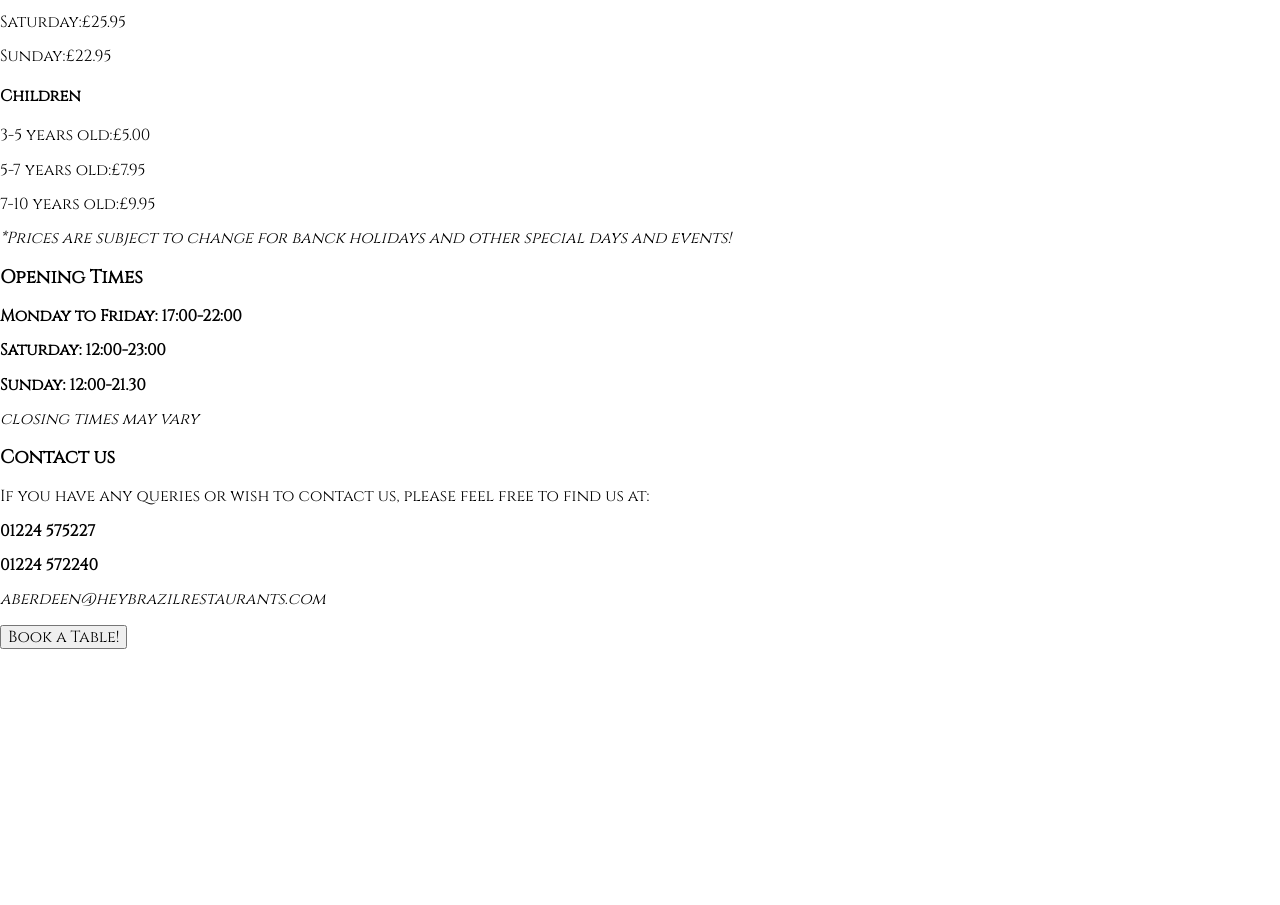
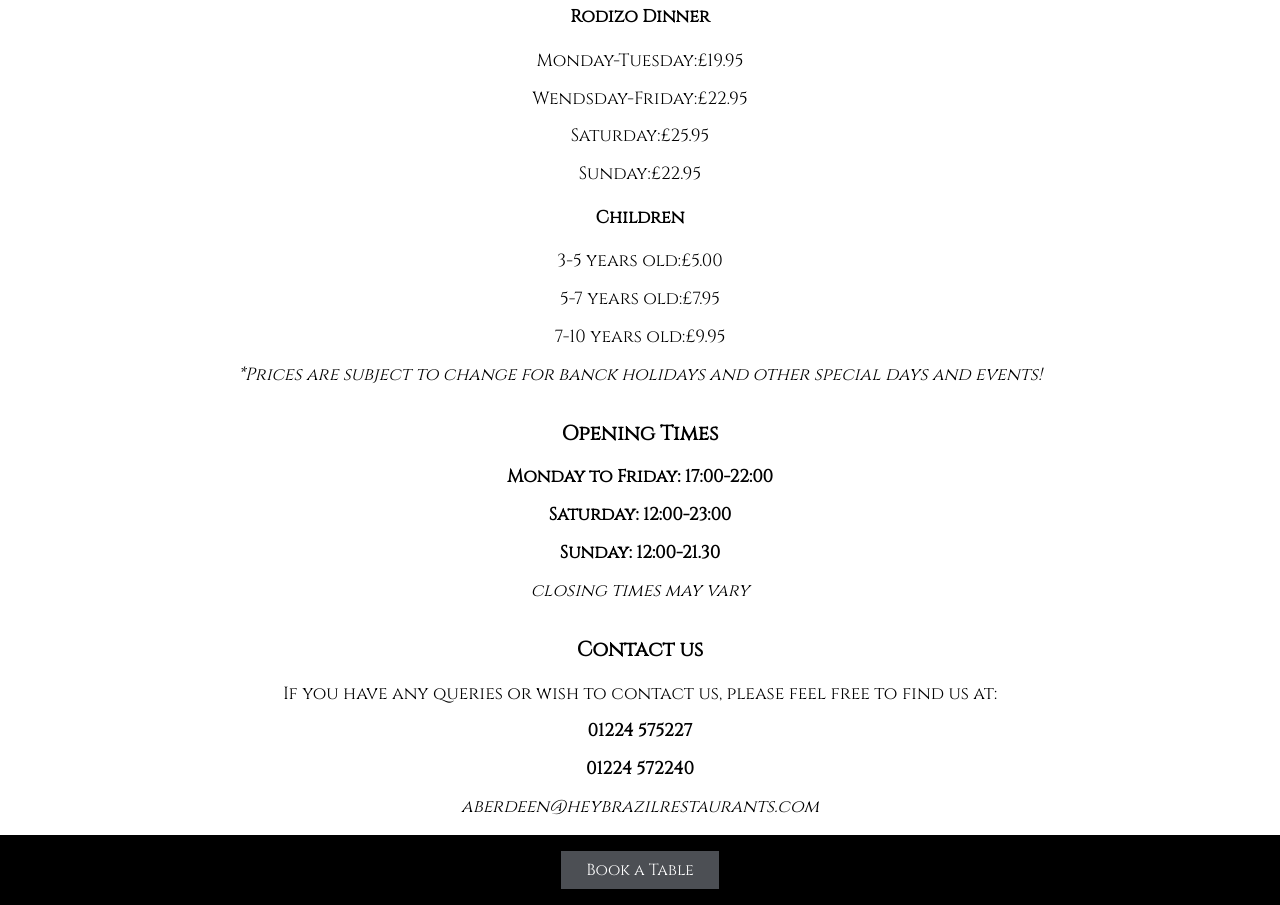
Before and after one commit to LorenzoLando/restaurant, a website: page app/index.html in a window 1280 px wide. Shown: the part 1519-2424 px from the top of the page. Before the commit the page ends 2168 px from the top, so only its background shows below. Drawn offline with Linux system fonts and the light colour scheme.

Commit message:
new mobile first design

```diff
--- /dev/null
+++ b/app/assets/styles/base/_main-container.css
@@ -0,0 +1,17 @@
+.main-container {
+
+	display: flex;
+	flex-direction: column;
+	@mixin atMedium {
+
+
+
+	}
+
+
+	@mixin atMedium {
+
+
+
+	}
+}
--- a/app/assets/styles/modules/_btn.css
+++ b/app/assets/styles/modules/_btn.css
@@ -1,20 +1,21 @@
+
 .btn {
+
 	display: inline-block;
 	background-color: black;
 	color: white;
-	padding: 10px 25px;
+	padding: 5px 15px;
 
-
-	@mixin atSmall {
-
-		background-color: blue;
-	}
 	@mixin atMedium {
 
-		background-color: yellow;
+		padding: 10px 25px;
+
 	}
-	@mixin atLarge {
 
-		background-color: green;
+	&__foot {
+
+		background-color: rgb(76, 79, 84);
+		color: white;
 	}
+
 }
--- /dev/null
+++ b/app/assets/styles/modules/_footer.css
@@ -0,0 +1,5 @@
+.footer {
+
+	background-color: black;
+	text-align: center;
+}
--- a/app/assets/styles/modules/_large-hero.css
+++ b/app/assets/styles/modules/_large-hero.css
@@ -12,8 +12,6 @@
 
 	&__text {
 
-
-
 		position: absolute;
 		top: 50%;
 		/*translate sposta l elemento sull asse verticale in base a una percentuale che al 100% e la sua altezza, quindi in questo caso
@@ -26,19 +24,36 @@
 
 	&__title {
 
-		font-weight: 300;
+		font-weight: 10;
 		color: ;
-		font-size: 4.8rem;
+		font-size: 3rem;
 		margin: 0;
+
+
+		@mixin atMedium {
+
+			font-weight: 18.75;
+			font-size: 4.8rem;
+
+		}
+
+
 	}
-
 
 	&__subtitle {
 
-		font-weight: 300;
+		font-weight: 100;
 		color: ;
-		font-size: 2.9rem;
+		font-size: 2rem;
 		margin: 0;
+
+		@mixin atMedium {
+
+			font-weight: 18.75;
+			font-size: 2.9rem;
+
+		}
+
 	}
 
 	&__description {
@@ -49,5 +64,20 @@
 		max-width: 30rem;
 		margin-left: auto;
 		margin-right: auto;
+
+		@mixin atMedium {
+
+			font-weight: 100;
+			font-size: 1.875rem;
+
+		}
+
+
+
+
+
 	}
+
+
+
 }
--- a/app/assets/styles/modules/_main-nav.css
+++ b/app/assets/styles/modules/_main-nav.css
@@ -10,21 +10,14 @@
 
 	margin: 0;
 	padding: 0;
-	display: flex;
-	flex-direction: row;
-	justify-content: space-between;;
 
-		li {
+	@mixin atMedium {
 
-
-
+			display: flex;
+			flex-direction: row;
+			justify-content: space-between;
 		}
-
 
 	}
 
-
-
-
-
 }
--- /dev/null
+++ b/app/assets/styles/modules/_section.css
@@ -0,0 +1,12 @@
+
+.main-container {
+	display: flex;
+	flex-direction: column;
+	font-size: 1.1rem;
+
+	&_section {
+		 text-align: center;
+
+	}
+
+}
--- a/app/assets/styles/style.css
+++ b/app/assets/styles/style.css
@@ -5,3 +5,5 @@
 @import "modules/_large-hero.css";
 @import "modules/_btn.css";
 @import "modules/_main-nav.css";
+@import "modules/_footer.css";
+@import "modules/_section.css";
--- a/app/index.html
+++ b/app/index.html
@@ -31,8 +31,8 @@
         </div> <!-- /.large-hero__text -->
     </div> <!-- /.large-hero -->
 
-    <div >
-      <section>
+    <div class="main-container" >
+      <section class="main-container_section">
         <h3>About</h3>
         <p>A taste of Brazil in the heart of Aberdeen!
                       Hey Brazil It`s the perfect party venue.Located near the busy city centre, we are ideally placed for leisurely lunch of a night out with friends and family.
@@ -42,13 +42,13 @@
                       When you have enough meat, why not try a delicious sweet?
                       While you are eating, enjoy from our special selection of South American wines and experience the uniquely Brazilian taste of Caipirinha. It`ll make you want to samba party!</p>
       </section>
-      <section>
+      <section class="main-container_section">
       </section>
-      <section>
+      <section class="main-container_section">
             <h3>All you can eat</h3>
             <p>We offer a wide range buffet, packed with cold salads and hot traditional sides and dishes! We are also topping that out with our selection of 14 different cuts of meat! Everything is also available in unlimited quantities!</p>
       </section>
-      <section>
+      <section class="main-container_section">
                 <h3>MENU</h3>
                 <h4>Rodizo Lunch</h4>
                 <p>Saturday:£19.95</p>
@@ -64,23 +64,24 @@
                 <p>7-10 years old:£9.95</p>
                 <p><i>*Prices are subject to change for banck holidays and other special days and events!</i></p>
       </section>
-      <section>
+      <section class="main-container_section">
           <h3>Opening Times</h3>
             <p><b>Monday to Friday: 17:00-22:00</b></p>
             <p><b>Saturday: 12:00-23:00</b></p>
             <p><b>Sunday: 12:00-21.30</b></p>
             <p><i>closing times may vary</i></p>
       </section>
-      <section>
+      <section class="main-container_section">
         <h3>Contact us</h3>
           <p>If you have any queries or wish to contact us, please feel free to find us at:</p>
           <p><b>01224 575227</b></p>
           <p><b>01224 572240</b></p>
           <p><i>aberdeen@heybrazilrestaurants.com</i></p>
       </section>
-    <!-- footer -->
-   <footer>
-     <button type="button">Book a Table!</button>
+
+  </div><!-- /.main-container -->
+   <footer class="footer">
+     <p class="btn btn__foot"><a>Book a Table</a></p>
    </footer>
 <!-- /footer -->
 </body>
--- a/app/temp/styles/style.css
+++ b/app/temp/styles/style.css
@@ -365,6 +365,9 @@
 	position: relative;
 	margin: 0;
 	padding: 0;
+
+
+
 }
 
 .large-hero__img {
@@ -373,8 +376,6 @@
 	}
 
 .large-hero__text {
-
-
 
 		position: absolute;
 		top: 50%;
@@ -389,19 +390,41 @@
 
 .large-hero__title {
 
-		font-weight: 300;
+		font-weight: 10;
 		color: ;
-		font-size: 4.8rem;
+		font-size: 3rem;
 		margin: 0;
+
+
 	}
+
+@media (min-width: 800px) {
+
+.large-hero__title {
+
+			font-weight: 18.75;
+			font-size: 4.8rem
+
+
+	}}
 
 .large-hero__subtitle {
 
-		font-weight: 300;
+		font-weight: 100;
 		color: ;
-		font-size: 2.9rem;
+		font-size: 2rem;
 		margin: 0;
+
 	}
+
+@media (min-width: 800px) {
+
+.large-hero__subtitle {
+
+			font-weight: 18.75;
+			font-size: 2.9rem
+
+	}}
 
 .large-hero__description {
 		color: white;
@@ -411,43 +434,52 @@
 		max-width: 30rem;
 		margin-left: auto;
 		margin-right: auto;
+
+
+
+
+
 	}
 
+@media (min-width: 800px) {
+
+.large-hero__description {
+
+			font-weight: 100;
+			font-size: 1.875rem
+
+
+
+
+
+	}}
+
 .btn {
+
 	display: inline-block;
 	background-color: black;
 	color: white;
-	padding: 10px 25px;
+	padding: 5px 15px;
+
 }
-
-@media (min-width: 580px) {
-
-.btn {
-
-		background-color: blue
-}}
 
 @media (min-width: 800px) {
 
 .btn {
 
-		background-color: yellow
+		padding: 10px 25px
+
 }}
 
-@media (min-width: 1200px) {
+.btn__foot {
 
-.btn {
-
-		background-color: green
-}}
+		background-color: rgb(76, 79, 84);
+		color: white;
+	}
 
 .main-nav {
 
 	padding: 1.5625rem;
-
-
-
-
 
 }
 
@@ -458,8 +490,17 @@
 
 	margin: 0;
 	padding: 0;
+
+	}
+
+@media (min-width: 800px) {
+
+.main-nav ul {
+
 			display: -webkit-box;
+
 			display: -ms-flexbox;
+
 			display: flex;
 			-webkit-box-orient: horizontal;
 			-webkit-box-direction: normal;
@@ -467,13 +508,29 @@
 			        flex-direction: row;
 			-webkit-box-pack: justify;
 			    -ms-flex-pack: justify;
-	        justify-content: space-between;
+			        justify-content: space-between
 
+	}}
+
+.footer {
+
+	background-color: black;
+	text-align: center;
+}
+
+.main-container {
+	display: -webkit-box;
+	display: -ms-flexbox;
+	display: flex;
+	-webkit-box-orient: vertical;
+	-webkit-box-direction: normal;
+	    -ms-flex-direction: column;
+	        flex-direction: column;
+	font-size: 1.1rem;
 
 }
 
-.main-nav ul li {
-
-
+.main-container_section {
+		 text-align: center;
 
 	}
```
Lines whose indentation alone changed are shown as unchanged.
